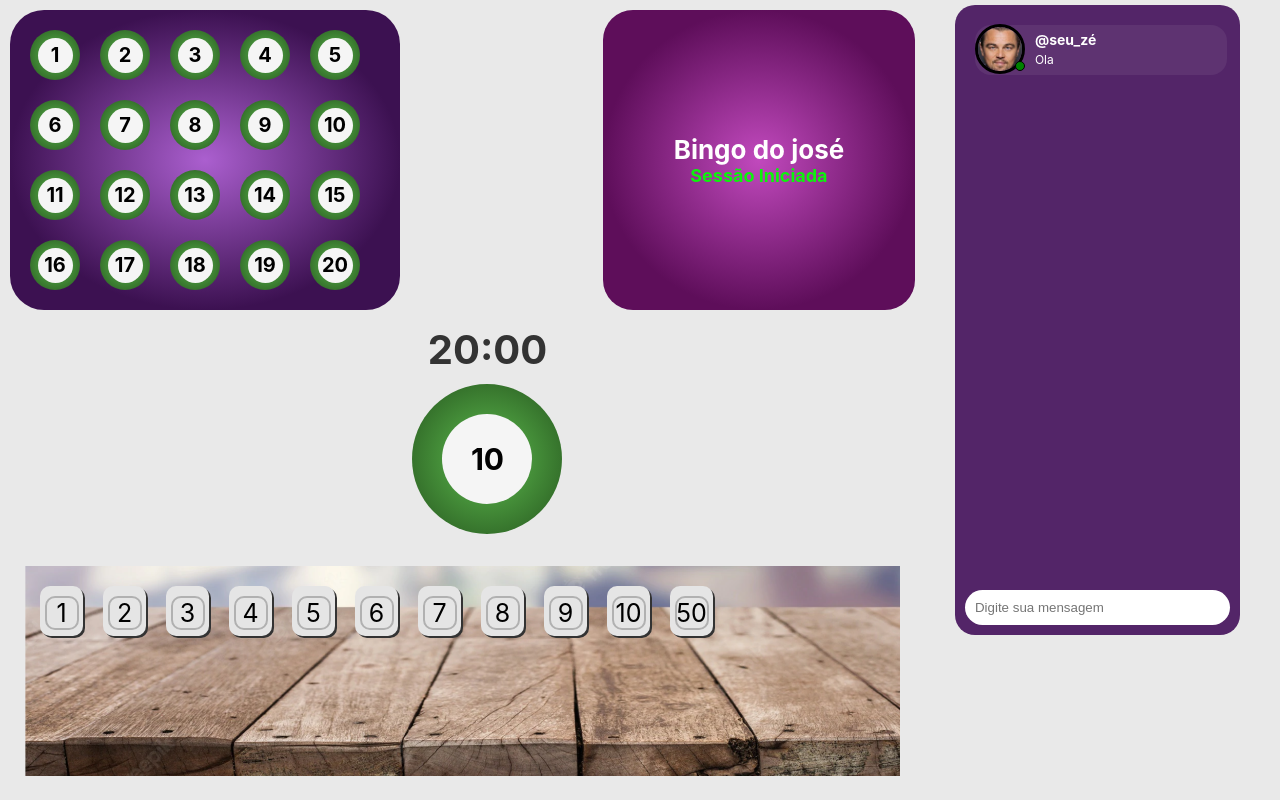
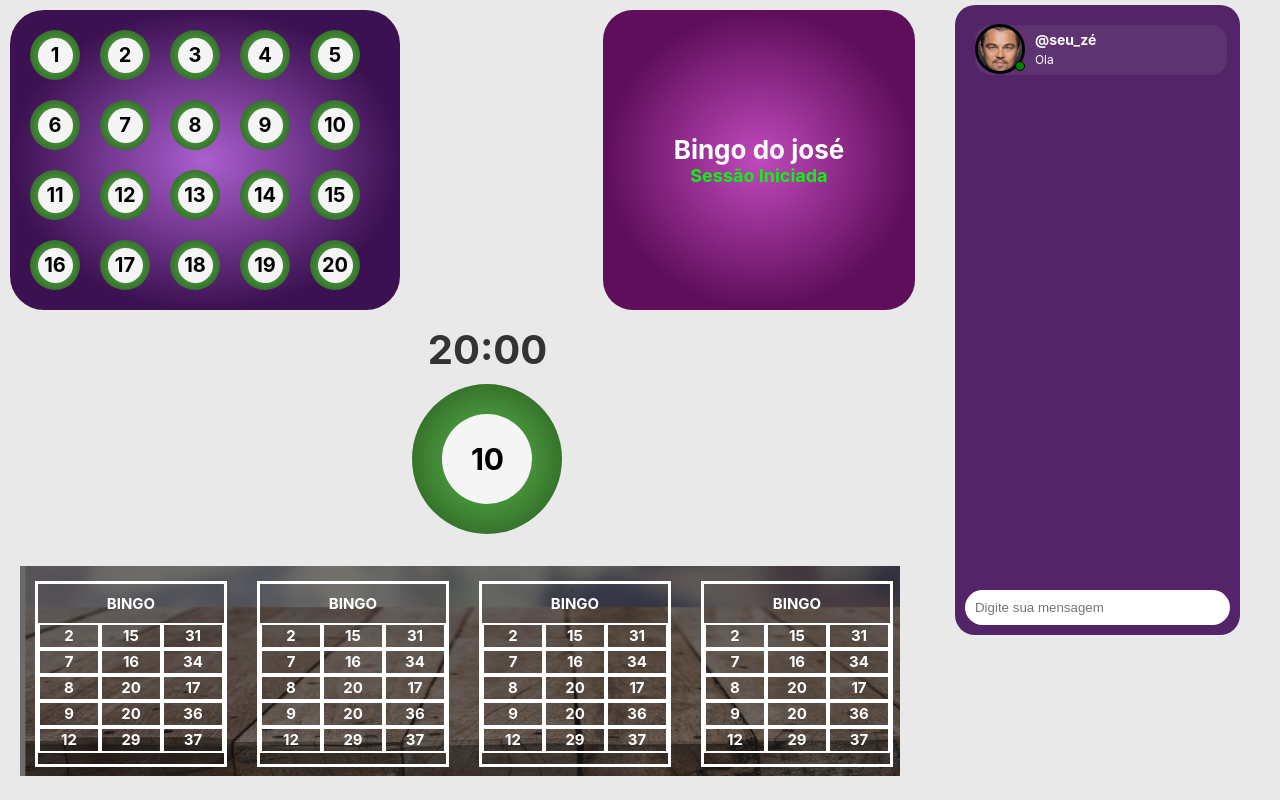
Before and after one commit to Gabriel4420/bingo-ronney, a Next.js app: page /bingo in a window 1280 px wide. Built offline with nearby package versions, Linux system fonts and the light colour scheme.

Commit message:
feat: :sparkles: package update 3

```diff
--- /dev/null
+++ b/src/data/values.json
@@ -0,0 +1,43 @@
+{
+    "table1": {
+        "number": [
+            2,
+            15,
+            31,
+            7,
+            16,
+            34,
+            8,
+            20,
+            17,
+            9,
+            20,
+            36,
+            12,
+            29,
+            37
+        ],
+        "orange": [
+            2,
+            7,
+            8,
+            9,
+            12,
+            15
+        ],
+        "green": [
+            16,
+            20,
+            17,
+            29
+        ],
+        "red": [
+            31,
+            34,
+            36,
+            37
+        ],
+        "blue": false,
+        "violet": false
+    }
+}
--- a/src/ui/components/Mols/Card/index.tsx
+++ b/src/ui/components/Mols/Card/index.tsx
@@ -1,30 +1,27 @@
-import { FC, useState } from 'react'
+import { FC } from 'react'
+
+import { table1 } from '../../../../data/values.json'
 
 import * as S from './style'
 
-interface CardProps {
-  number: number
-}
-
-const Card: FC<CardProps> = ({ number }: CardProps) => {
-  const [isMarked, setIsMarked] = useState(Array<boolean>)
-
-  const x = [1, 2, 3, 4, 5, 6, 7, 8, 9, 10, 50]
-
+const Card = () => {
   return (
-    <S.Table>
-      {x.map((item, key) => {
-        return (
-          <S.CardBackground
-            isClick={isMarked[key]}
-            onClick={() => setIsMarked(isMarked)}
-            key={key}
-          >
-            <S.CardInternal isClick={isMarked[key]}>{item}</S.CardInternal>
-          </S.CardBackground>
-        )
-      })}
-    </S.Table>
+    <>
+      <S.Table>
+        <div className="cartela">
+          <h2 className="cartela-titulo">BINGO </h2>
+          <div className="cartela-corpo">
+            <div className="cartela-linha">
+              {table1.number.map((item: number, index: number) => (
+                <div className="cartela-casa" key={index}>
+                  {item}
+                </div>
+              ))}
+            </div>
+          </div>
+        </div>
+      </S.Table>
+    </>
   )
 }
 
--- a/src/ui/components/Mols/Card/style.ts
+++ b/src/ui/components/Mols/Card/style.ts
@@ -7,16 +7,75 @@ interface CardInternal {
 export const Table = styled.main`
   display: flex;
   padding: 10px;
+
+  .cartela {
+    display: flex;
+    flex-direction: column;
+    margin: 5px;
+    border: 3px solid white;
+    max-width: 15vw;
+    max-height: 14.5vw;
+    width: 35vw;
+    height: 24.5vw;
+    vertical-align: top;
+  }
+
+  h2.cartela-titulo {
+    display: flex;
+    align-items: center;
+    justify-content: center;
+    height: 3vw;
+    max-height: 5vw;
+    margin-top: 0px;
+    margin-bottom: 0px;
+    text-align: center;
+    line-height: 5vw;
+    text-transform: uppercase;
+
+    color: white;
+  }
+
+  .cartela-corpo {
+    margin: 0;
+  }
+
+  .cartela-linha {
+    display: flex;
+    flex-wrap: wrap;
+
+    height: calc(2.2vw - 2px);
+
+    color: white;
+  }
+
+  .cartela-casa {
+    max-width: 100%;
+    width: 33%;
+    height: 100%;
+    max-height: 100%;
+    border-collapse: separate;
+    text-align: center;
+    display: flex;
+    justify-content: center;
+    align-items: center;
+
+    border: 2px solid white;
+    font-size: 15px;
+    font-weight: bold;
+    line-height: 2px;
+
+    margin: 0 auto;
+  }
 `
 
 export const CardBackground = styled.div<CardInternal>`
-  display: flex;
-  flex-wrap: wrap;
+  display: grid;
+  grid-template-columns:repeat(4,1fr)
   align-items: center;
   justify-content: center;
   background-color: #e5e5e5;
-  width: 5%;
-  height: 50px;
+  width: 2%;
+  height: 20px;
   font-size: 25px;
   margin: 10px;
   padding: 10px;
--- a/src/ui/components/Mols/DeskCards/index.tsx
+++ b/src/ui/components/Mols/DeskCards/index.tsx
@@ -5,7 +5,10 @@ import Card from '../Card'
 const DeskCards: FC = () => {
   return (
     <S.Background>
-      <Card number={3} />
+      <Card />
+      <Card />
+      <Card />
+      <Card />
     </S.Background>
   )
 }
--- a/src/ui/components/Mols/DeskCards/style.ts
+++ b/src/ui/components/Mols/DeskCards/style.ts
@@ -1,7 +1,9 @@
 import styled from 'styled-components'
 
 export const Background = styled.div`
-  background: url('./img/CardArea.png');
+  display: flex;
+  background: linear-gradient(rgba(0, 0, 0, 0.548), rgba(31, 30, 30, 0.603)),
+    url('./img/CardArea.png');
   width: 100%;
   height: 210px;
   margin: 20px;
```
